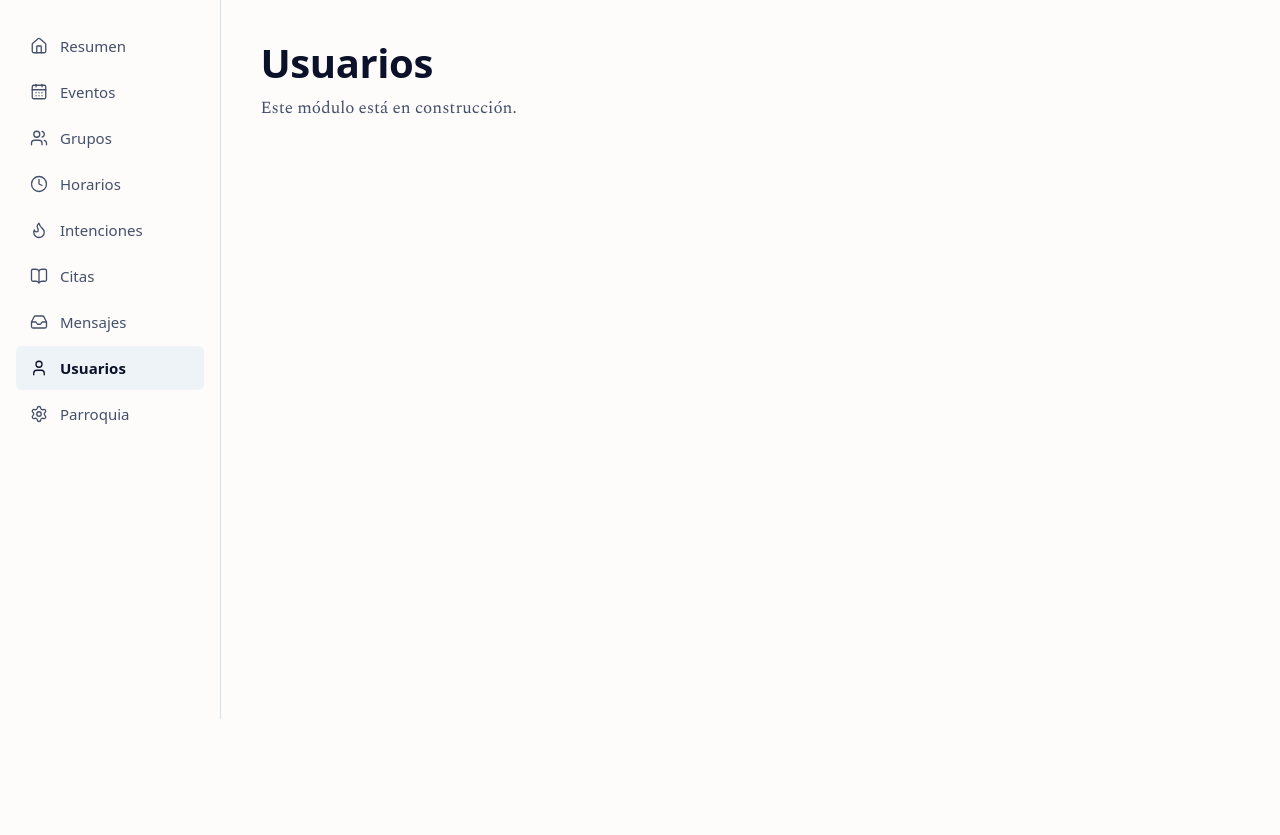
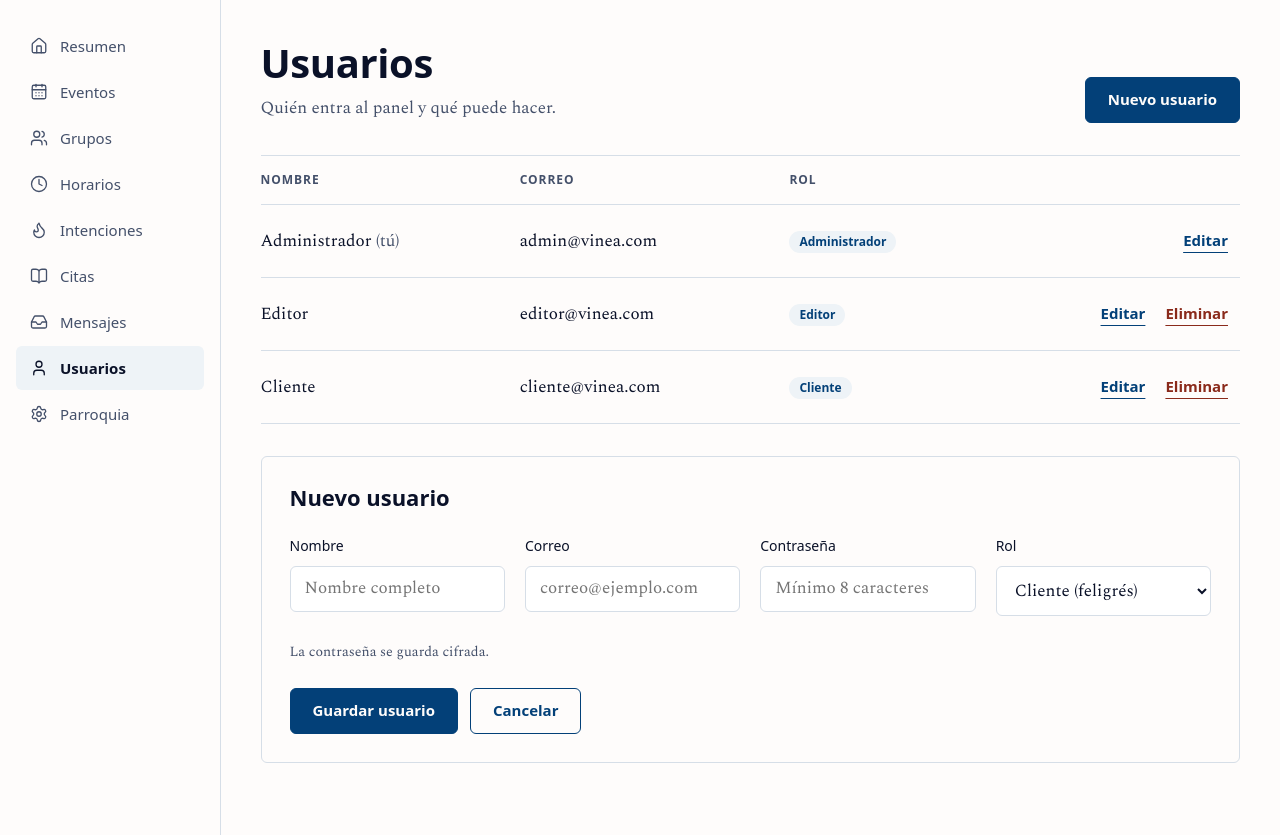
Before and after one commit to SandraBelen17/VINEA-COMUNIDAD-, a Laravel app: page /panel/usuarios in a window 1280 px wide. Shown: the part 81-916 px from the top of the page. Before the commit the page ends 800 px from the top, so only its background shows below. Run offline with Laravel 12, Linux system fonts and the light colour scheme; a user stored in the database is signed in; data comes from the database, SQL or seed files in the repository; some web fonts are replaced.

Commit message:
Módulo Usuarios y Datos de la parroquia

```diff
--- a/app/Http/Controllers/ContactoController.php
+++ b/app/Http/Controllers/ContactoController.php
@@ -4,9 +4,9 @@ namespace App\Http\Controllers;
 
 use App\Models\Contacto;
 use App\Models\Horario;
+use App\Models\Parroquia;
 use Illuminate\Http\RedirectResponse;
 use Illuminate\Http\Request;
-use Illuminate\Support\Facades\DB;
 use Illuminate\View\View;
 
 /**
@@ -21,12 +21,12 @@ class ContactoController extends Controller
     /** Formulario y "Visítanos" con los datos de la parroquia y el horario de oficina. */
     public function publico(): View
     {
-        $parroquia = DB::table('parroquia')->first();
+        $parroquia = Parroquia::actual(); // mismos datos que el pie de página (se editan en /panel/parroquia)
 
         return view('publico.contacto', [
             'direccion' => $parroquia?->direccion,
             'telefono' => $parroquia?->telefono,
-            'telefonoTexto' => Contacto::formatoTelefono($parroquia?->telefono),
+            'telefonoTexto' => $parroquia?->telefono_texto,
             'correo' => $parroquia?->correo,
             'oficina' => Horario::resumen('oficina'),
         ]);
--- /dev/null
+++ b/app/Http/Controllers/UsuarioController.php
@@ -0,0 +1,162 @@
+<?php
+
+namespace App\Http\Controllers;
+
+use App\Models\Rol;
+use App\Models\User;
+use Illuminate\Http\RedirectResponse;
+use Illuminate\Http\Request;
+use Illuminate\Support\Facades\DB;
+use Illuminate\Validation\Rule;
+use Illuminate\Validation\Rules\Password;
+use Illuminate\Validation\ValidationException;
+use Illuminate\View\View;
+
+/**
+ * Módulo Usuarios: /panel/usuarios, SOLO Administrador (rutas en el grupo rol:Administrador).
+ * Cada usuario tiene un rol, guardado en rol_usuarios.
+ * Protecciones: nadie se elimina a sí mismo ni se quita su rol de Administrador,
+ * y siempre queda al menos un Administrador.
+ */
+class UsuarioController extends Controller
+{
+    /** Roles en el orden del formulario, con el texto del mockup. */
+    public const ROLES = [
+        Rol::ADMINISTRADOR => 'Administrador',
+        Rol::EDITOR => 'Editor (sacristán)',
+        Rol::CLIENTE => 'Cliente (feligrés)',
+    ];
+
+    public function index(Request $request): View
+    {
+        return $this->pantalla($request, null);
+    }
+
+    public function editar(Request $request, User $usuario): View
+    {
+        return $this->pantalla($request, $usuario);
+    }
+
+    public function guardar(Request $request): RedirectResponse
+    {
+        $datos = $this->validar($request, null);
+
+        DB::transaction(function () use ($datos) {
+            $usuario = User::create([
+                'name' => $datos['name'],
+                'email' => $datos['email'],
+                'password' => $datos['password'], // el modelo User aplica el hash
+            ]);
+            $usuario->roles()->attach($this->idRol($datos['rol']));
+        });
+
+        return redirect()->route('panel.usuarios')->with('exito', 'Usuario guardado.');
+    }
+
+    public function actualizar(Request $request, User $usuario): RedirectResponse
+    {
+        $datos = $this->validar($request, $usuario);
+
+        // Protecciones del rol de Administrador
+        if ($usuario->esAdmin() && $datos['rol'] !== Rol::ADMINISTRADOR) {
+            if ($usuario->is($request->user())) {
+                throw ValidationException::withMessages(['rol' => 'No puedes quitarte tu propio rol de Administrador.']);
+            }
+            if ($this->totalAdministradores() <= 1) {
+                throw ValidationException::withMessages(['rol' => 'Debe quedar al menos un Administrador.']);
+            }
+        }
+
+        DB::transaction(function () use ($usuario, $datos) {
+            $usuario->name = $datos['name'];
+            $usuario->email = $datos['email'];
+            if (! empty($datos['password'])) {
+                $usuario->password = $datos['password']; // solo si se escribió una nueva
+            }
+            $usuario->save();
+
+            $usuario->roles()->sync([$this->idRol($datos['rol'])]);
+        });
+
+        return redirect()->route('panel.usuarios')->with('exito', 'Usuario actualizado.');
+    }
+
+    public function eliminar(Request $request, User $usuario): RedirectResponse
+    {
+        if ($usuario->is($request->user())) {
+            return back()->with('error', 'No puedes eliminar tu propia cuenta.');
+        }
+
+        if ($usuario->esAdmin() && $this->totalAdministradores() <= 1) {
+            return back()->with('error', 'No se puede eliminar al último Administrador.');
+        }
+
+        // citas y evento no dejan borrar a un usuario con registros (llave foránea RESTRICT)
+        $citas = DB::table('citas')->where('user_id', $usuario->id)->count();
+        $eventos = DB::table('evento')->where('user_id', $usuario->id)->count();
+        if ($citas || $eventos) {
+            $tiene = collect([
+                $citas ? $citas . ($citas === 1 ? ' cita' : ' citas') : null,
+                $eventos ? $eventos . ($eventos === 1 ? ' evento creado' : ' eventos creados') : null,
+            ])->filter()->implode(' y ');
+
+            return back()->with('error', "No se puede eliminar a {$usuario->name}: tiene $tiene. Puedes cambiarle el rol en su lugar.");
+        }
+
+        DB::transaction(function () use ($usuario) {
+            $usuario->roles()->detach(); // sus filas de rol_usuarios
+            $usuario->delete();          // sus intenciones quedan como anónimas (SET NULL)
+        });
+
+        return redirect()->route('panel.usuarios')->with('exito', 'El usuario se eliminó.');
+    }
+
+    // ---------- Ayudantes ----------
+
+    private function pantalla(Request $request, ?User $editando): View
+    {
+        // Primero Administradores, luego Editores y Clientes; cada grupo por nombre
+        $orden = "(SELECT MIN(FIELD(r.nombre_rol, 'Administrador', 'Editor', 'Cliente'))
+                   FROM rol_usuarios ru JOIN rol r ON r.id_rol = ru.rol_id
+                   WHERE ru.user_id = users.id)";
+
+        return view('panel.usuarios.index', [
+            'usuarios' => User::with('roles')->orderByRaw($orden)->orderBy('name')->simplePaginate(25),
+            'editando' => $editando,
+            'yo' => $request->user(),
+            'roles' => self::ROLES,
+        ]);
+    }
+
+    private function validar(Request $request, ?User $usuario): array
+    {
+        return $request->validate([
+            'name' => ['required', 'string', 'max:150'],
+            'email' => ['required', 'email', 'max:150', Rule::unique('users', 'email')->ignore($usuario?->id)],
+            // Al crear es obligatoria; al editar, vacía = se conserva la actual
+            'password' => [$usuario ? 'nullable' : 'required', 'string', Password::min(8)],
+            'rol' => ['required', Rule::in(array_keys(self::ROLES))],
+        ], [
+            'name.required' => 'Escribe el nombre.',
+            'name.max' => 'El nombre puede tener hasta 150 caracteres.',
+            'email.required' => 'Escribe el correo.',
+            'email.email' => 'Escribe un correo válido.',
+            'email.max' => 'El correo puede tener hasta 150 caracteres.',
+            'email.unique' => 'Ya existe un usuario con este correo.',
+            'password.required' => 'Escribe una contraseña.',
+            'password.min' => 'La contraseña debe tener al menos 8 caracteres.',
+            'rol.required' => 'Elige el rol.',
+            'rol.in' => 'Elige un rol de la lista.',
+        ]);
+    }
+
+    private function idRol(string $nombre): int
+    {
+        return Rol::where('nombre_rol', $nombre)->firstOrFail()->id_rol;
+    }
+
+    private function totalAdministradores(): int
+    {
+        return Rol::where('nombre_rol', Rol::ADMINISTRADOR)->firstOrFail()->usuarios()->count();
+    }
+}
--- a/app/Providers/AppServiceProvider.php
+++ b/app/Providers/AppServiceProvider.php
@@ -2,9 +2,11 @@
 
 namespace App\Providers;
 
+use App\Models\Parroquia;
 use Illuminate\Cache\RateLimiting\Limit;
 use Illuminate\Http\Request;
 use Illuminate\Support\Facades\RateLimiter;
+use Illuminate\Support\Facades\View;
 use Illuminate\Support\ServiceProvider;
 
 class AppServiceProvider extends ServiceProvider
@@ -22,6 +24,12 @@ class AppServiceProvider extends ServiceProvider
      */
     public function boot(): void
     {
+        // Pie de página del sitio: nombre, dirección, teléfono y correo salen de la tabla parroquia
+        // (se editan en /panel/parroquia). Si no hay registro, $parroquia llega como null.
+        View::composer('layouts.publico', function ($view) {
+            $view->with('parroquia', Parroquia::actual());
+        });
+
         // Muro de oraciones: máximo 5 intenciones por minuto desde la misma IP (contra spam).
         // Al pasarse, regresa al formulario con un aviso en vez de la página de error 429.
         RateLimiter::for('muro', function (Request $request) {
--- a/public/css/vinea.css
+++ b/public/css/vinea.css
@@ -958,6 +958,25 @@ a.dato-valor:hover { color: var(--color-primario); }
 .botones form { margin: 0; }
 
 /* ==========================================================================
+   USUARIOS y DATOS DE LA PARROQUIA (panel, solo Administrador)
+   ========================================================================== */
+.nota-campo { font-family: var(--fuente-titulos); font-size: 0.8125rem; line-height: 1.4; }
+.campo select:disabled { background: var(--color-resaltado); color: var(--color-texto-suave); }
+
+.parroquia-logo { display: flex; flex-wrap: wrap; align-items: center; gap: 20px; }
+.parroquia-logo img { width: 96px; height: 96px; border-radius: 999px; }
+.formulario-parroquia { display: flex; flex-direction: column; gap: 24px; }
+.parroquia-pie {
+    display: flex;
+    flex-wrap: wrap;
+    align-items: center;
+    justify-content: space-between;
+    gap: 16px;
+    padding-top: 24px;
+    border-top: 1px solid var(--color-linea);
+}
+
+/* ==========================================================================
    RESPONSIVO
    ========================================================================== */
 @media (max-width: 1180px) {
--- /dev/null
+++ b/resources/views/panel/usuarios/index.blade.php
@@ -0,0 +1,117 @@
+@extends('layouts.panel')
+
+@section('titulo', 'Usuarios')
+
+@php
+    // ¿Se está editando la propia cuenta? Entonces el rol queda fijo en Administrador.
+    $editandoMiCuenta = $editando?->is($yo);
+
+    $valor = fn (string $campo) => old($campo, $editando?->$campo);
+    $rolActual = old('rol', $editando?->rol_principal ?? \App\Models\Rol::CLIENTE);
+@endphp
+
+@section('contenido')
+    <div class="panel-titulo">
+        <div>
+            <h1>Usuarios</h1>
+            <p>Quién entra al panel y qué puede hacer.</p>
+        </div>
+        @unless ($editando)
+            <a href="#formulario-usuario" class="boton">Nuevo usuario</a>
+        @endunless
+    </div>
+
+    <div class="tabla-desliza">
+        <table class="tabla">
+            <thead>
+                <tr>
+                    <th scope="col">Nombre</th>
+                    <th scope="col">Correo</th>
+                    <th scope="col">Rol</th>
+                    <th scope="col"><span class="solo-lector">Acciones</span></th>
+                </tr>
+            </thead>
+            <tbody>
+                @foreach ($usuarios as $u)
+                    <tr @if ($editando?->is($u)) class="fila-activa" @endif>
+                        <td>{{ $u->name }}@if ($u->is($yo)) <span class="texto-suave">(tú)</span>@endif</td>
+                        <td>{{ $u->email }}</td>
+                        <td><span class="estado estado-neutro">{{ $u->rol_principal }}</span></td>
+                        <td>
+                            <div class="tabla-acciones">
+                                <a href="{{ route('panel.usuarios.editar', $u) }}#formulario-usuario" class="enlace">Editar</a>
+                                @unless ($u->is($yo))
+                                    <form method="POST" action="{{ route('panel.usuarios.eliminar', $u) }}"
+                                          onsubmit="return confirm(@js('¿Eliminar a «' . $u->name . '» (' . $u->email . ')? No se puede deshacer.'));">
+                                        @csrf
+                                        @method('DELETE')
+                                        <button type="submit" class="boton-texto enlace enlace-peligro">Eliminar</button>
+                                    </form>
+                                @endunless
+                            </div>
+                        </td>
+                    </tr>
+                @endforeach
+            </tbody>
+        </table>
+    </div>
+
+    @include('partials.paginas', ['paginas' => $usuarios, 'anterior' => 'Página anterior', 'siguiente' => 'Página siguiente'])
+
+    <section class="caja-formulario" id="formulario-usuario" aria-labelledby="titulo-formulario">
+        <h2 id="titulo-formulario">{{ $editando ? 'Editar usuario' : 'Nuevo usuario' }}</h2>
+
+        <form method="POST" novalidate
+              action="{{ $editando ? route('panel.usuarios.actualizar', $editando) : route('panel.usuarios.guardar') }}">
+            @csrf
+            @if ($editando) @method('PUT') @endif
+
+            <div class="campos-fila">
+                <div class="campo">
+                    <label for="name">Nombre</label>
+                    <input id="name" name="name" type="text" maxlength="150" value="{{ $valor('name') }}" placeholder="Nombre completo" required>
+                    @error('name') <span class="error-campo">{{ $message }}</span> @enderror
+                </div>
+
+                <div class="campo">
+                    <label for="email">Correo</label>
+                    <input id="email" name="email" type="email" maxlength="150" value="{{ $valor('email') }}" placeholder="correo@ejemplo.com" autocomplete="off" required>
+                    @error('email') <span class="error-campo">{{ $message }}</span> @enderror
+                </div>
+
+                <div class="campo">
+                    <label for="password">{{ $editando ? 'Nueva contraseña' : 'Contraseña' }}</label>
+                    <input id="password" name="password" type="password" autocomplete="new-password"
+                           placeholder="{{ $editando ? 'Déjala vacía para no cambiarla' : 'Mínimo 8 caracteres' }}" @unless ($editando) required @endunless>
+                    @error('password') <span class="error-campo">{{ $message }}</span> @enderror
+                </div>
+
+                <div class="campo">
+                    <label for="rol">Rol</label>
+                    @if ($editandoMiCuenta)
+                        {{-- Tu propio rol no se puede cambiar (también se revisa en el controlador) --}}
+                        <input type="hidden" name="rol" value="{{ \App\Models\Rol::ADMINISTRADOR }}">
+                        <select id="rol" disabled aria-describedby="rol-nota">
+                            <option>Administrador</option>
+                        </select>
+                        <span class="nota-campo texto-suave" id="rol-nota">No puedes quitarte el rol de Administrador.</span>
+                    @else
+                        <select id="rol" name="rol" required>
+                            @foreach ($roles as $clave => $texto)
+                                <option value="{{ $clave }}" @selected($rolActual === $clave)>{{ $texto }}</option>
+                            @endforeach
+                        </select>
+                    @endif
+                    @error('rol') <span class="error-campo">{{ $message }}</span> @enderror
+                </div>
+            </div>
+
+            <p class="texto-suave nota-chica">La contraseña se guarda cifrada.</p>
+
+            <div class="botones">
+                <button type="submit" class="boton">{{ $editando ? 'Guardar cambios' : 'Guardar usuario' }}</button>
+                <a href="{{ route('panel.usuarios') }}" class="boton boton-linea">Cancelar</a>
+            </div>
+        </form>
+    </section>
+@endsection
--- a/resources/views/partials/avisos.blade.php
+++ b/resources/views/partials/avisos.blade.php
@@ -4,3 +4,6 @@
 @if (session('info'))
     <p class="aviso aviso-info" role="status">{{ session('info') }}</p>
 @endif
+@if (session('error'))
+    <p class="aviso aviso-error" role="alert">{{ session('error') }}</p>
+@endif
--- a/routes/web.php
+++ b/routes/web.php
@@ -8,6 +8,8 @@ use App\Http\Controllers\GrupoController;
 use App\Http\Controllers\HorarioController;
 use App\Http\Controllers\IntencionController;
 use App\Http\Controllers\PanelController;
+use App\Http\Controllers\ParroquiaController;
+use App\Http\Controllers\UsuarioController;
 use Illuminate\Support\Facades\Route;
 
 /*
@@ -90,6 +92,13 @@ Route::middleware(['auth', 'rol:Administrador'])->prefix('panel')->name('panel.'
     Route::get('/mensajes/{contacto}', [ContactoController::class, 'ver'])->name('mensajes.ver');
     Route::patch('/mensajes/{contacto}/atender', [ContactoController::class, 'atender'])->name('mensajes.atender');
     Route::delete('/mensajes/{contacto}', [ContactoController::class, 'eliminar'])->name('mensajes.eliminar');
-    Route::view('/usuarios', 'panel.construccion', ['titulo' => 'Usuarios'])->name('usuarios');
-    Route::view('/parroquia', 'panel.construccion', ['titulo' => 'Datos de la parroquia'])->name('parroquia');
+    // Usuarios y su rol (rol_usuarios). Nadie se elimina ni se quita el rol de Administrador a sí mismo.
+    Route::get('/usuarios', [UsuarioController::class, 'index'])->name('usuarios');
+    Route::post('/usuarios', [UsuarioController::class, 'guardar'])->name('usuarios.guardar');
+    Route::get('/usuarios/{usuario}/editar', [UsuarioController::class, 'editar'])->name('usuarios.editar');
+    Route::put('/usuarios/{usuario}', [UsuarioController::class, 'actualizar'])->name('usuarios.actualizar');
+    Route::delete('/usuarios/{usuario}', [UsuarioController::class, 'eliminar'])->name('usuarios.eliminar');
+    // Datos de la parroquia (salen en el pie de página y en /contacto)
+    Route::get('/parroquia', [ParroquiaController::class, 'editar'])->name('parroquia');
+    Route::put('/parroquia', [ParroquiaController::class, 'guardar'])->name('parroquia.guardar');
 });
```
Also changed, not shown: app/Http/Controllers/ParroquiaController.php (added, +49 -0 lines), app/Models/Parroquia.php (added, +51 -0 lines), resources/views/layouts/publico.blade.php (+12 -5 lines), resources/views/panel/parroquia.blade.php (added, +68 -0 lines).
